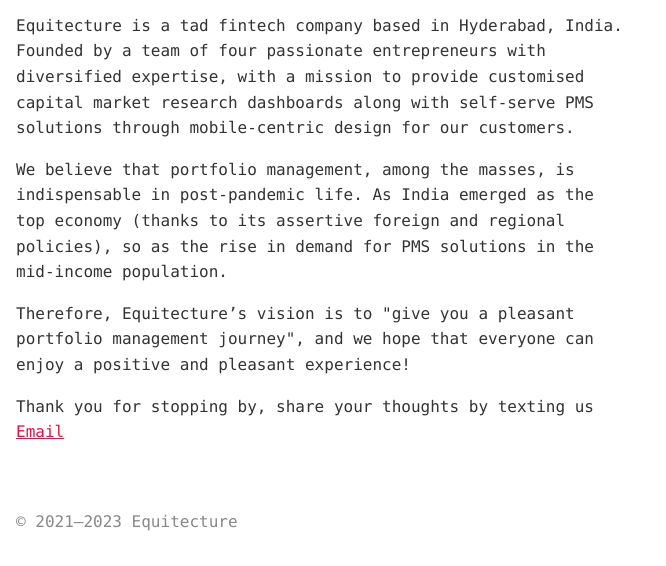
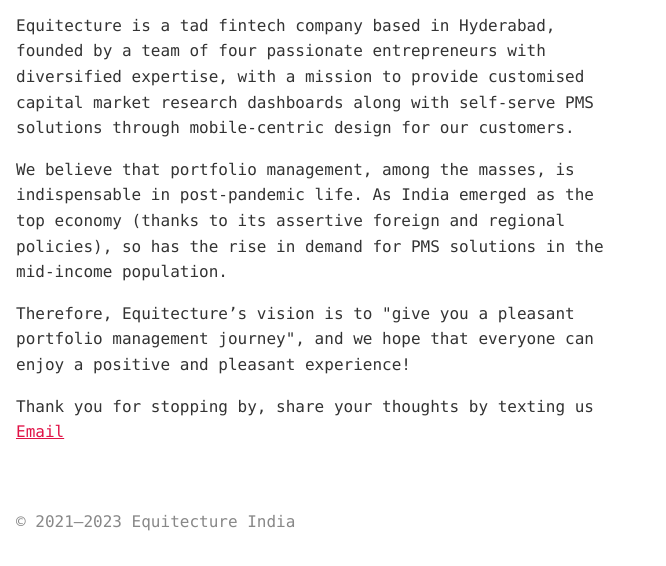
Before and after one commit to Equitecture/equitecture.github.io, a plain HTML site: page index.html in a window 1280 px wide. Shown: the part 64-630 px from the top of the page, without its empty margins (0-666 px from the left). Drawn offline with Linux system fonts and the light colour scheme.

Commit message:
Update index.html

```diff
--- a/index.html
+++ b/index.html
@@ -116,9 +116,9 @@
 
 
 
-    <p>Equitecture is a tad fintech company based in Hyderabad, India. Founded by a team of four passionate entrepreneurs with diversified expertise, with a mission to provide customised capital market research dashboards along with self-serve PMS solutions through mobile-centric design for our customers.</p>
+    <p>Equitecture is a tad fintech company based in Hyderabad, founded by a team of four passionate entrepreneurs with diversified expertise, with a mission to provide customised capital market research dashboards along with self-serve PMS solutions through mobile-centric design for our customers.</p>
 
-    <p>We believe that portfolio management, among the masses, is indispensable in post-pandemic life. As India emerged as the top economy (thanks to its assertive foreign and regional policies), so as the rise in demand for PMS solutions in the mid-income population.</p>
+    <p>We believe that portfolio management, among the masses, is indispensable in post-pandemic life. As India emerged as the top economy (thanks to its assertive foreign and regional policies), so has the rise in demand for PMS solutions in the mid-income population.</p>
 
 	<p>Therefore, Equitecture’s vision is to "give you a pleasant portfolio management journey", and we hope that everyone can enjoy a positive and pleasant experience!
 </p>
@@ -128,7 +128,7 @@
 
   </main>
   <footer>
-    <p>&copy; 2021–2023 <a href="/" rel="home">Equitecture</a>
+    <p>&copy; 2021–2023 <a href="/" rel="home">Equitecture India</a>
 </p>
 
   </footer>
```
